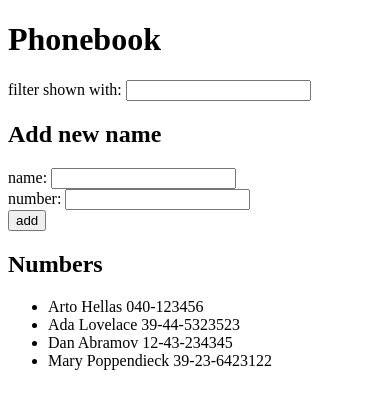
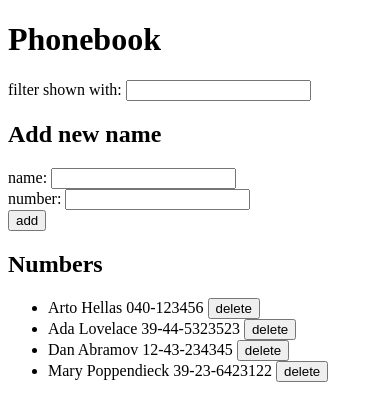
Before and after one commit to mostapha/fullstackopen, a React (Create React App) app in the folder part2/phonebook/: page / in a window 390 px wide. Shown: the top 420 px of the page. Built offline with nearby package versions, Linux system fonts and the light colour scheme; data requests are answered from the project's data file.

Commit message:
exercise 2.14: The Phonebook step9

```diff
--- a/part2/phonebook/src/App.js
+++ b/part2/phonebook/src/App.js
@@ -1,29 +1,9 @@
 import { useState, useEffect } from 'react'
 import service from './services/persons'
 
-
-// components
-const SearchFilter = ({ onSearchChange, newSearch }) => {
-  return <div>filter shown with: <input onChange={onSearchChange} value={newSearch} /></div>
-}
-
-const NamesForm = ({ onFormSubmit, onNameChange, newName, onNumberChange, newNumber }) => {
-  return (
-    <form onSubmit={onFormSubmit}>
-      <div>name: <input onChange={onNameChange} value={newName} /></div>
-      <div>number: <input onChange={onNumberChange} value={newNumber} /></div>
-      <div><button type="submit">add</button></div>
-    </form>
-  )
-}
-
-const Persons = ({ people }) => {
-  return (
-    <ul>
-      {people.map(person => <li key={person.name}>{person.name + " " + person.number}</li>)}
-    </ul>
-  )
-}
+import NamesFilter from './components/NamesFilter'
+import AddNameForm from './components/AddNameForm'
+import Persons from './components/Persons'
 
 const App = () => {
   const [persons, setPersons] = useState([])
@@ -33,13 +13,9 @@ const App = () => {
   const [newSearch, setNewSearch] = useState('')
 
   useEffect(() => {
-    console.log('effect')
-
     service.getPeople().then(response => {
-      console.log('getPeople fulfilled', response);
       setPersons(response.data)
     })
-
   }, [])
 
   // helpers
@@ -69,7 +45,7 @@ const App = () => {
         console.log('add data to the server response', response)
 
         // add new person
-        setPersons(persons.concat(newPerson))
+        setPersons(persons.concat(response.data))
 
         // clear input value
         setNewName('')
@@ -84,12 +60,21 @@ const App = () => {
 
   const personsToShow = persons.filter(person => person.name.toLowerCase().includes(newSearch.toLowerCase()))
 
+  // delete name function
+  const deletePerson = person => {
+    if (window.confirm(`Are you sure you want to delete ${person.name} ?`)) {
+      service.deletePerson(person).then(() => {
+        setPersons(persons.filter(p => p.id !== person.id))
+      })
+    }
+  }
+
   return (
     <div>
       <h1>Phonebook</h1>
-      <SearchFilter onSearchChange={onSearchChange} newSearch={newSearch} />
+      <NamesFilter onSearchChange={onSearchChange} newSearch={newSearch} />
       <h2>Add new name</h2>
-      <NamesForm
+      <AddNameForm
         onFormSubmit={onFormSubmit}
         onNameChange={onNameChange}
         newName={newName}
@@ -97,7 +82,7 @@ const App = () => {
         newNumber={newNumber}
       />
       <h2>Numbers</h2>
-      <Persons people={personsToShow} />
+      <Persons people={personsToShow} deletePerson={deletePerson} />
     </div>
   )
 }
--- /dev/null
+++ b/part2/phonebook/src/components/AddNameForm.js
@@ -0,0 +1,11 @@
+const AddNameForm = ({ onFormSubmit, onNameChange, newName, onNumberChange, newNumber }) => {
+    return (
+        <form onSubmit={onFormSubmit}>
+            <div>name: <input onChange={onNameChange} value={newName} /></div>
+            <div>number: <input onChange={onNumberChange} value={newNumber} /></div>
+            <div><button type="submit">add</button></div>
+        </form>
+    )
+}
+
+export default AddNameForm
--- /dev/null
+++ b/part2/phonebook/src/components/NamesFilter.js
@@ -0,0 +1,5 @@
+const NamesFilter = ({ onSearchChange, newSearch }) => {
+    return <div>filter shown with: <input onChange={onSearchChange} value={newSearch} /></div>
+}
+
+export default NamesFilter
--- /dev/null
+++ b/part2/phonebook/src/components/Persons.js
@@ -0,0 +1,14 @@
+
+const Persons = ({ people, deletePerson }) => {
+    return (
+        <ul>
+            {people.map(person => (
+                <li key={person.name}>
+                    {person.name + " " + person.number} <button onClick={() => deletePerson(person)}>delete</button>
+                </li>
+            ))}
+        </ul>
+    )
+}
+
+export default Persons
--- a/part2/phonebook/src/services/persons.js
+++ b/part2/phonebook/src/services/persons.js
@@ -6,5 +6,6 @@ const getPeople = () => axios.get(baseUrl)
 
 const create = newPerson => axios.post(baseUrl, newPerson)
 
+const deletePerson = person => axios.delete(`${baseUrl}/${person.id}`)
 
-export default { create, getPeople }
+export default { create, getPeople, deletePerson }
```
